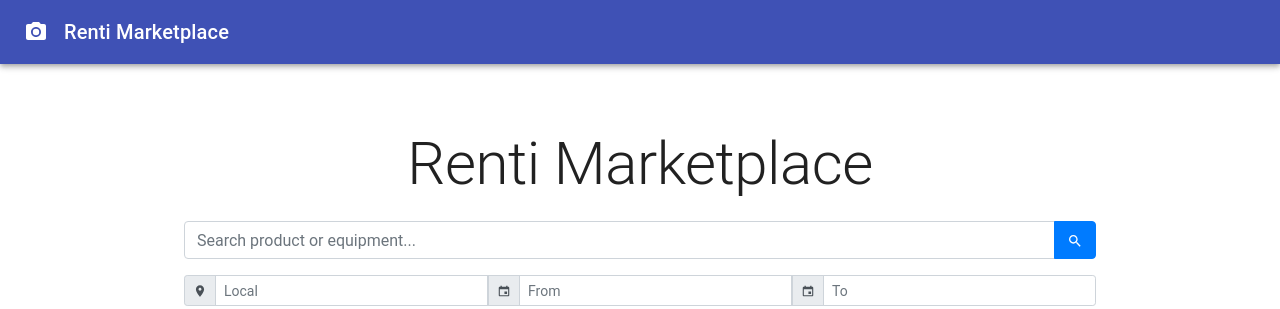
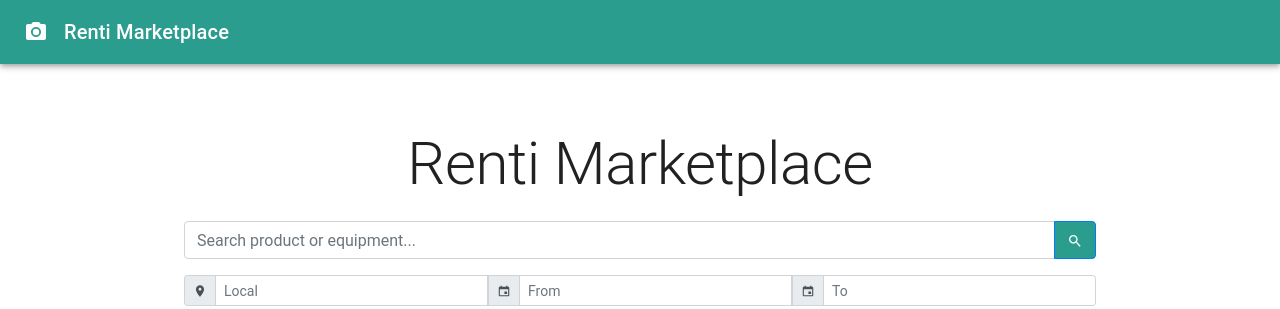
Before and after one commit to renti-software/frontend-web, a React (Create React App) app in the folder renti/: page / in a window 1280 px wide. Shown: the top 309 px of the page. Built offline with nearby package versions, Linux system fonts and the light colour scheme.

Commit message:
redesigned coloring

```diff
--- a/renti/src/Marketplace.js
+++ b/renti/src/Marketplace.js
@@ -115,7 +115,7 @@ export default function Marketplace() {
   return (
     <React.Fragment>
       <CssBaseline/>
-      <AppBar position="relative">
+      <AppBar position="relative" style={{backgroundColor:colors.primary}}>
         <Toolbar>
           <CameraIcon className={classes.icon}/>
           <Typography variant="h6" color="inherit" noWrap>
@@ -138,7 +138,7 @@ export default function Marketplace() {
                   aria-describedby="basic-addon2"
                 />
                 <InputGroup.Append>
-                  <Button variant="primary" class="btn btn-primary">
+                  <Button variant="primary" class="btn btn-primary" style={{backgroundColor:colors.primary}}>
                     <MdSearch/>
                   </Button>
                 </InputGroup.Append>
```
